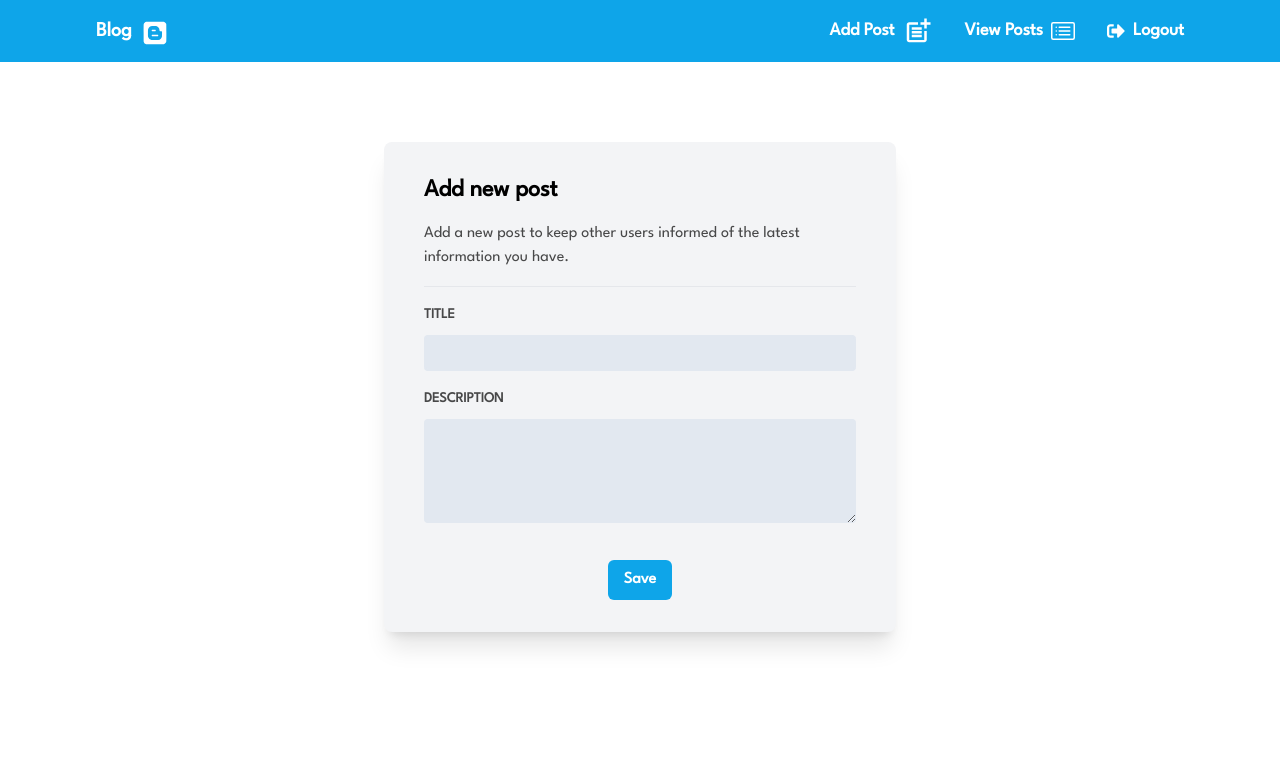
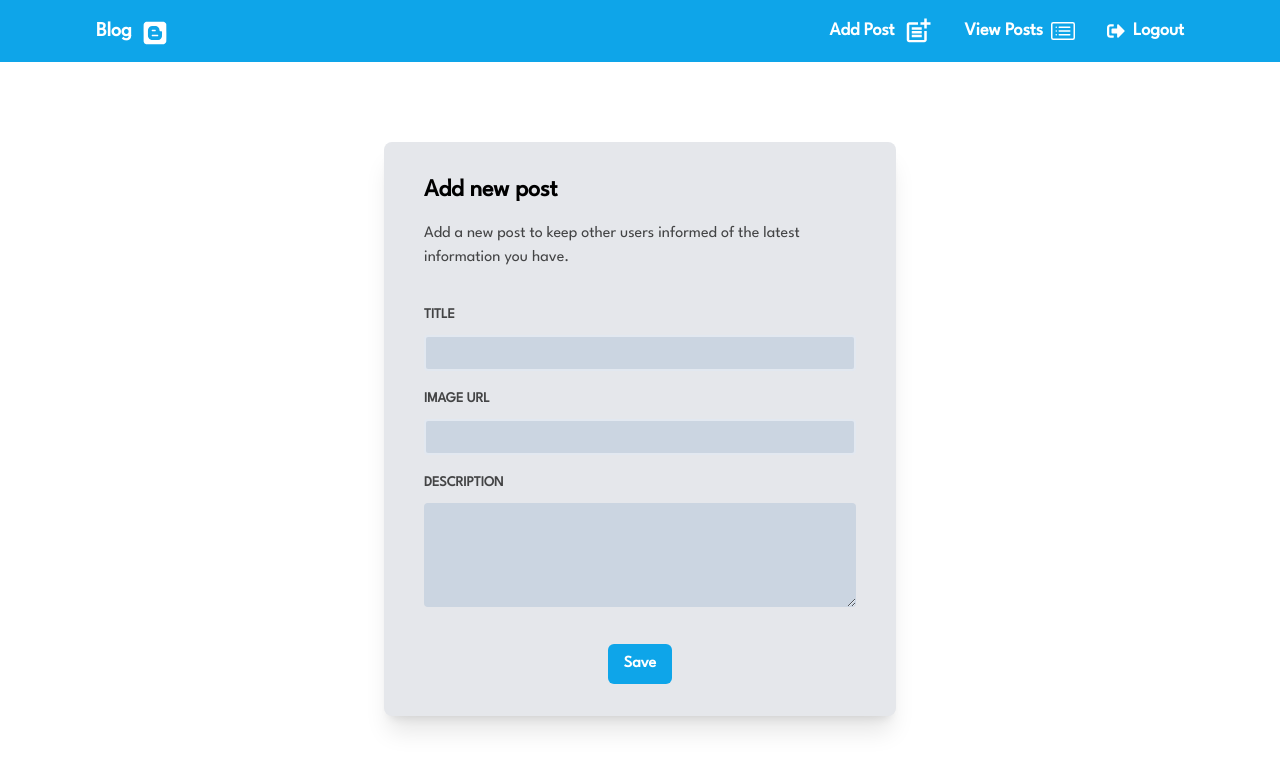
Before and after one commit to emirsahovic/mern-blog-app, a React (Create React App) app in the folder frontend/: page /create-post in a window 1280 px wide. Shown: the top 770 px of the page. Built offline with nearby package versions, Linux system fonts and the light colour scheme; sample sign-in values are in the browser's storage; the HTML template or start-up script is replaced by a standard one.

Commit message:
Authentication and security improvements

```diff
--- a/frontend/src/App.js
+++ b/frontend/src/App.js
@@ -16,8 +16,8 @@ function App() {
       <Router>
         <Navbar />
         <Routes>
-          <Route path='/' element={<Register />} />
-          <Route path='/login' element={<Login />} />
+          <Route path='/' element={user ? <Navigate to='/dashboard' /> : <Register />} />
+          <Route path='/login' element={user ? <Navigate to='/dashboard' /> : <Login />} />
           <Route path='/dashboard' element={user ? <Dashboard /> : <Navigate to='/login' />} />
           <Route path='/create-post' element={user ? <CreatePost /> : <Navigate to='/login' />} />
         </Routes>
--- a/frontend/src/components/PostItem.jsx
+++ b/frontend/src/components/PostItem.jsx
@@ -8,8 +8,9 @@ const PostItem = ({ post }) => {
     const dispatch = useDispatch();
 
     return (
-        <div className="shadow-xl rounded-lg p-6 mt-16 bg-gray-200 h-full relative">
-            <h1 className="text-xl font-bold text-center uppercase">{post.title}</h1>
+        <div className="shadow-xl rounded-lg py-6 px-10 mt-16 bg-gray-200 h-full relative">
+            <h1 className="text-2xl font-bold text-center uppercase">{post.title}</h1>
+            <img src={post.imageUrl} alt="Post image" className='my-3 w-full' />
             <p className="px-4 my-6 text-gray-800 text-lg">{post.text}</p>
             <p className="text-sky-600 absolute bottom-3 left-4">Author: <span className='text-gray-600'>{post.name}</span></p>
             <p className='text-sky-600 absolute bottom-3 right-4'>Published on: <Moment className='text-gray-600' format='DD/MM/YYYY'>{post.createdAt}</Moment></p>
--- a/frontend/src/pages/CreatePost.jsx
+++ b/frontend/src/pages/CreatePost.jsx
@@ -11,6 +11,7 @@ const CreatePost = () => {
 
     const [title, setTitle] = useState('');
     const [text, setText] = useState('');
+    const [imageUrl, setImageUrl] = useState('');
 
     useEffect(() => {
         if (isError) {
@@ -20,33 +21,46 @@ const CreatePost = () => {
 
     const onSubmit = (e) => {
         e.preventDefault();
+        const newPost = {
+            title,
+            text,
+            imageUrl
+        }
 
-        dispatch(createPost({ title, text }));
+        dispatch(createPost(newPost));
         setTitle('');
         setText('');
+        setImageUrl('');
 
         setTimeout(() => {
-            navigate('/dashboard')
-        }, 130);
+            navigate('/dashboard');
+        }, 160)
     }
 
     return (
         <div className='flex justify-center min-h-screen'>
-            <div className='w-full max-w-lg px-10 py-8 mx-auto bg-gray-100 rounded-lg shadow-xl h-3/4 mt-20'>
+            <div className='w-full max-w-lg px-10 py-8 mx-auto bg-gray-200 rounded-lg shadow-xl h-3/4 mt-20'>
                 <div className='max-w-md mx-auto space-y-6'>
                     <form onSubmit={onSubmit}>
                         <h2 className="text-2xl font-bold ">Add new post</h2>
                         <p className="my-4 opacity-70">Add a new post to keep other users informed of the latest information you have.</p>
                         <hr className="my-4" />
                         <label className="uppercase text-sm font-bold opacity-70">Title</label>
-                        <input type="text" className="p-1 mt-2 mb-4 w-full bg-slate-200 rounded border-2 border-slate-200 focus:border-slate-600 focus:outline-none"
+                        <input type="text" className="p-1 mt-2 mb-4 w-full bg-slate-300 rounded border-2 border-slate-200 focus:border-slate-600 focus:outline-none"
                             value={title}
                             onChange={(e) => setTitle(e.target.value)}
                             name="title"
                             required
                         />
+                        <label className="uppercase text-sm font-bold opacity-70">Image Url</label>
+                        <input type="text" className="p-1 mt-2 mb-4 w-full bg-slate-300 rounded border-2 border-slate-200 focus:border-slate-600 focus:outline-none"
+                            value={imageUrl}
+                            onChange={(e) => setImageUrl(e.target.value)}
+                            name="imageUrl"
+                            required
+                        />
                         <label className="uppercase text-sm font-bold opacity-70">Description</label>
-                        <textarea rows={4} type="text" className="p-1 mt-2 mb-4 w-full bg-slate-200 rounded"
+                        <textarea rows={4} type="text" className="p-1 mt-2 mb-4 w-full bg-slate-300 rounded"
                             value={text}
                             onChange={(e) => setText(e.target.value)}
                             name="text"
--- a/frontend/src/pages/Dashboard.jsx
+++ b/frontend/src/pages/Dashboard.jsx
@@ -17,7 +17,7 @@ const Dashboard = () => {
     }
 
     return (
-        <div className="grid px-28 sm:grid-cols-1 md:grid-cols-2 lg:grid-cols-3 xl:grid-cols-3 mx-auto container justify-center items-center gap-6">
+        <div className="grid px-28 sm:grid-cols-1 md:grid-cols-2 lg:grid-cols-2 xl:grid-cols-2 mx-auto container justify-center items-center gap-6">
             {posts.map(post => (
                 <PostItem key={post._id} post={post} />
             ))}
```
